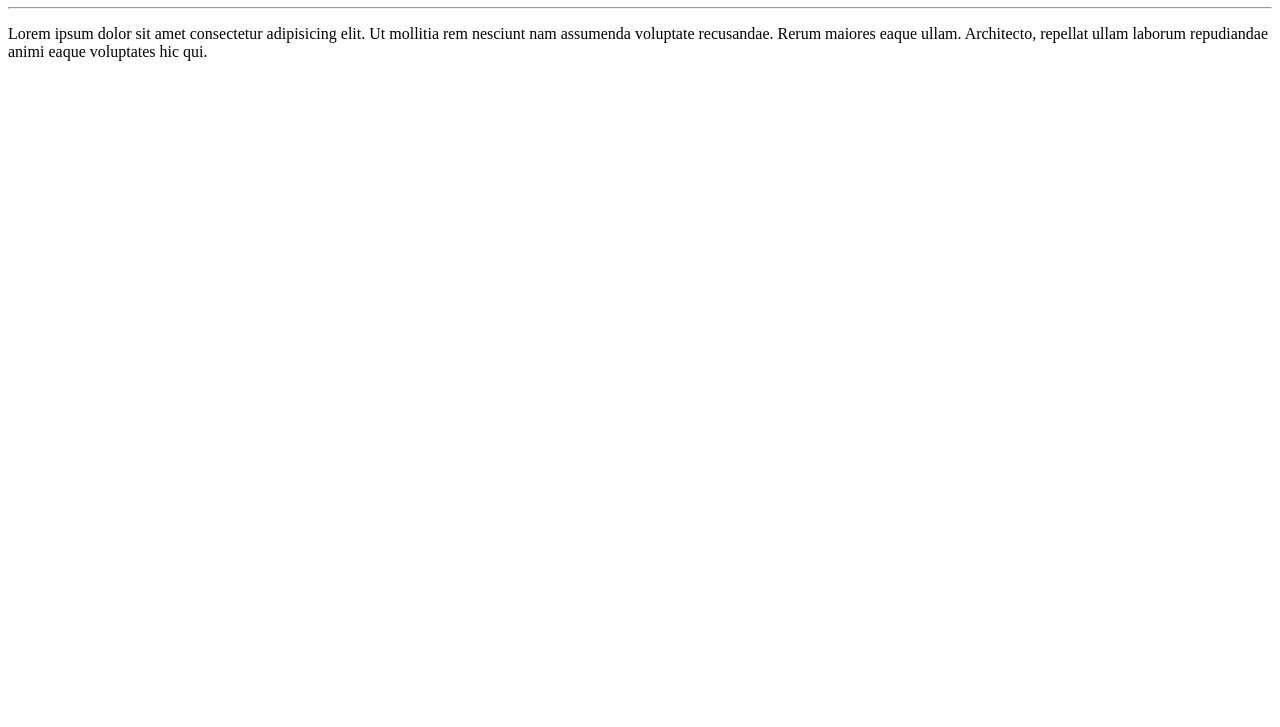
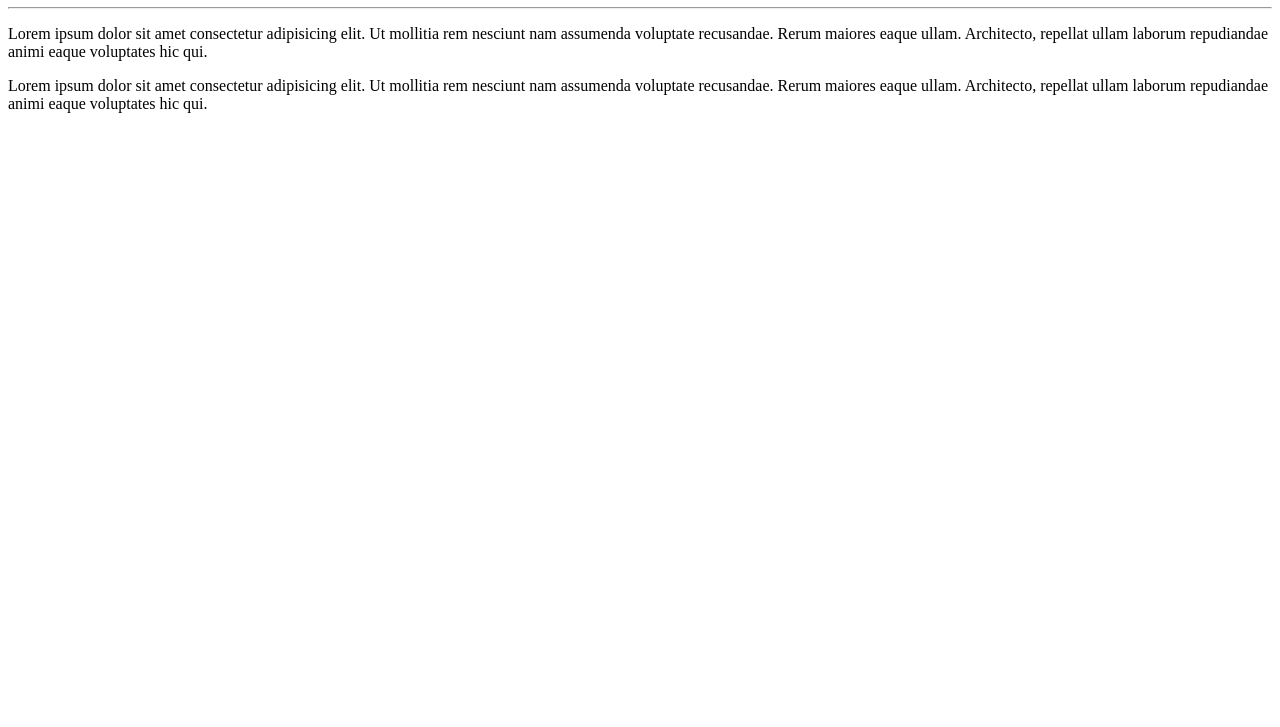
Before and after one commit to jlanlobao/Ola-Mundo, a plain HTML site: page site-exemplo/index.html in a window 1280 px wide. Shown: the part 73-800 px from the top of the page. Drawn offline with Linux system fonts and the light colour scheme.

Commit message:
adicionei um paragrafo

```diff
--- a/site-exemplo/index.html
+++ b/site-exemplo/index.html
@@ -9,5 +9,6 @@
     <h1>Olá, Mundo!</h1>
     <hr>
     <p>Lorem ipsum dolor sit amet consectetur adipisicing elit. Ut mollitia rem nesciunt nam assumenda voluptate recusandae. Rerum maiores eaque ullam. Architecto, repellat ullam laborum repudiandae animi eaque voluptates hic qui.</p>
+    <p>Lorem ipsum dolor sit amet consectetur adipisicing elit. Ut mollitia rem nesciunt nam assumenda voluptate recusandae. Rerum maiores eaque ullam. Architecto, repellat ullam laborum repudiandae animi eaque voluptates hic qui.</p>
 </body>
 </html>
```
